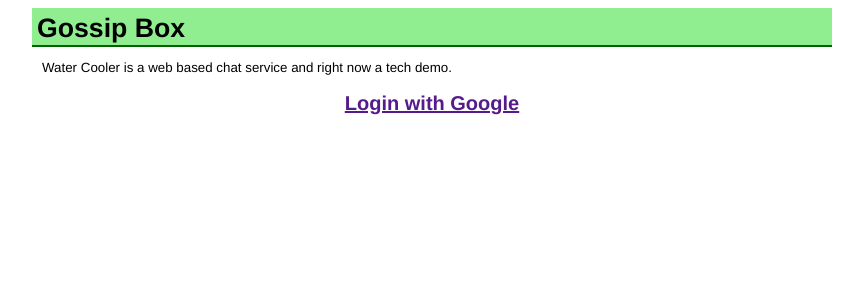
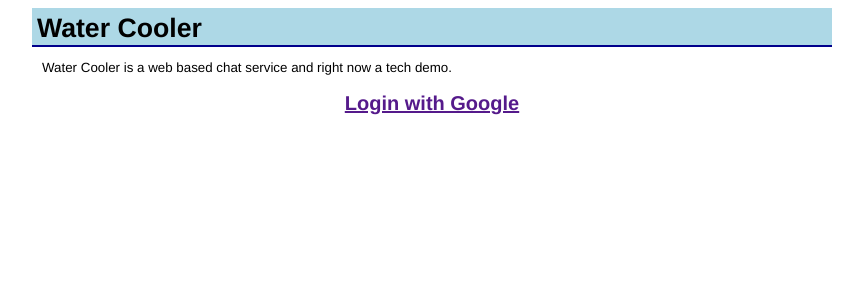
Before and after one commit to progrium/watercooler, a Python web app: template templates/main.html in a window 1280 px wide. Shown: the top 300 px of the page, without its empty margins (208-1071 px from the left). Run offline with Jinja, Linux system fonts and the light colour scheme; the template is opened without the code that fills it, so the values that code supplies are empty.

Commit message:
fixing main title header, switching to cool blue

```diff
--- a/static/style.css
+++ b/static/style.css
@@ -1,6 +1,6 @@
 body { font-family: Helvetica,Arial,sans-serif; font-size: smaller;}
 #header h1 { display: block; margin: 0;}
-#header { border-bottom: 2px solid darkgreen; padding: 5px; padding-bottom: 1px; background-color: lightgreen;}
+#header { border-bottom: 2px solid darkblue; padding: 5px; padding-bottom: 1px; background-color: lightblue;}
 #wrapper { margin-left: auto; margin-right: auto; width: 800px;}
 #content { margin: 10px; }
 pre { font-size: larger; display: inline;}
--- a/templates/base.html
+++ b/templates/base.html
@@ -13,7 +13,7 @@
                   {{ user.nickname }} | <a href="{{ logout_url }}">Logout</a>
                   {% endif %}
               </div>
-        <h1>Gossip Box</h1>
+        <h1>Water Cooler</h1>
       </div>
 
       <div id="content">
```
